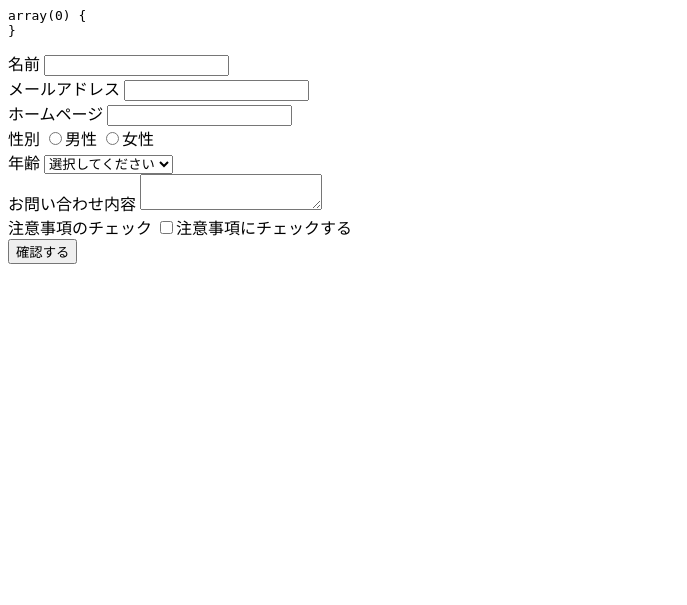
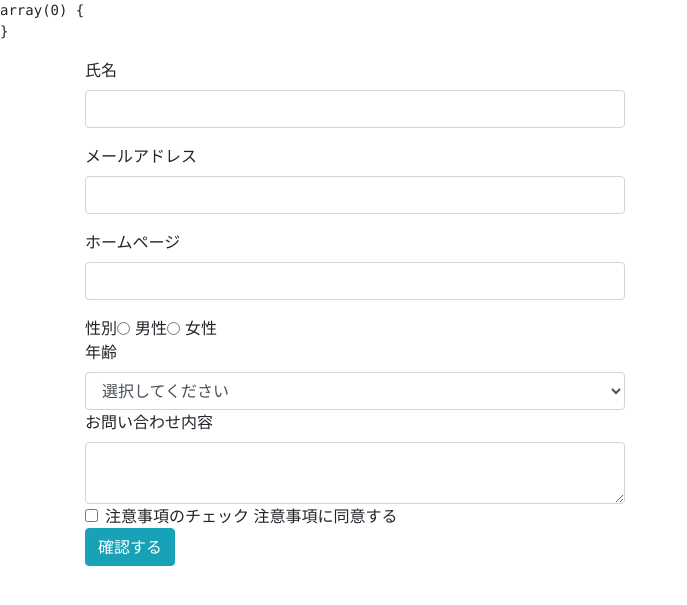
Before and after one commit to tetsu-upstr/PHP_TEST, a PHP site: page /input.php in a window 1280 px wide. Shown: the top 605 px of the page, without its empty margins (0-687 px from the left). Run offline with PHP 8.4, Linux system fonts and the light colour scheme; data that the repository does not hold is empty.

Commit message:
お問い合せフォームブートストラップ

```diff
--- a/input.php
+++ b/input.php
@@ -36,13 +36,19 @@ if (!empty($_POST['btn_submit'])) {
 
 ?>
 
-<!DOCTYPE html>
+<!doctype html>
 <html lang="ja">
   <head>
-  <meta charset="UTF-8">
-  <meta name="viewport" content="width=device-width, initial-scale=1.0">
-  <title>form</title>
+    <!-- Required meta tags -->
+    <meta charset="utf-8">
+    <meta name="viewport" content="width=device-width, initial-scale=1, shrink-to-fit=no">
+
+    <!-- Bootstrap CSS -->
+    <link rel="stylesheet" href="https://stackpath.bootstrapcdn.com/bootstrap/4.4.1/css/bootstrap.min.css" integrity="sha384-Vkoo8x4CGsO3+Hhxv8T/Q5PaXtkKtu6ug5TOeNV6gBiFeWPGFN9MuhOf23Q9Ifjh" crossorigin="anonymous">
+
+    <title>Hello, world!</title>
   </head>
+
 <body>
 
 <!-- 確認画面 -->
@@ -120,22 +126,36 @@ $token = $_SESSION['csrfToken'];
   </ul>
   <?php endif ;?>
 
+  <div class="container">
+    <div class="row">
+      <div class="col-md-6">
         <form method="POST" action="input.php">
-  名前
-  <input type="text" name="your_name" value="<?php echo h($_POST['your_name']); ?>">
-  <br>
-  メールアドレス
-  <input type="email" name="email" value="<?php echo h($_POST['email']); ?>">
-  <br>
-  ホームページ
-  <input type="url" name="url" value="<?php echo h($_POST['url']); ?>">
-  <br>
-  性別
-  <input type="radio" name="gender" value="0">男性</input>
-  <input type="radio" name="gender" value="1">女性</input>
-  <br>
-  年齢
-  <select name="age">
+
+      <div class="form-group">
+        <label for="your_name">氏名</label>
+        <input type="text" class="form-control" id="your_name" name="your_name" value="<?php echo h($_POST['your_name']); ?>" required>
+      </div>
+
+      <div class="form-group">
+        <label for="emai">メールアドレス</label>
+        <input type="email" class="form-control" id="email" name="email" value="<?php echo h($_POST['email']); ?>" required>
+      </div>
+
+      <div class="form-group">
+        <label for="url">ホームページ</label>
+        <input type="url" class="form-control" id="url"  name="url" value="<?php echo h($_POST['url']); ?>" required>
+      </div>
+
+  <div class="form-check form-check-inline">性別
+  <input class="form-check-input" id="gender1" type="radio" name="gender" value="male">
+  <label class="form-check-label" for="gender1">男性</label>
+  <input class="form-check-input" id="gender2" type="radio" name="gender" value="female">
+  <label class="form-check-label" for="gender2">女性</label>
+  </div>
+
+  <div class="from-group">
+    <label for="age">年齢</label>
+    <select class="form-control" id="age" name="age">
       <option value="">選択してください</option>
       <option value="1">〜19歳</option>
       <option value="2">20歳〜29歳</option>
@@ -144,17 +164,31 @@ $token = $_SESSION['csrfToken'];
       <option value="5">50歳〜59歳</option>
       <option value="6">60歳〜</option>
     </select>
-  <br>
-  お問い合わせ内容
-  <textarea name="contact" value="<?php echo h($_POST['contact']); ?>"></textarea>
-  <br>
-  注意事項のチェック
-  <input type="checkbox" name="caution" value="1">注意事項にチェックする
-  <br>
-  <input type="submit" name="btn_confirm" value="確認する">
+  </div>
+
+  <div class="form-grorp">
+    <label for="contact">お問い合わせ内容</label>
+    <textarea class="form-control" id="contact" row="3" name="contact" value="<?php echo h($_POST['contact']); ?>"></textarea>
+  </div>
+
+  <div class="form-check">
+    <input class="form-check-input" type="checkbox" id="caution" value="1">注意事項のチェック
+    <label class="form-check-label" for="caution">注意事項に同意する</label>
+  </div>
+  <input class="btn btn-info" type="submit" name="btn_confirm" value="確認する">
   <input type="hidden" name="csrf" value="<?php echo $token; ?>">
   </form>
+
+    </div>
+  </div>
+</div>
+
 <?php endif; ?>
 
+<!-- Optional JavaScript -->
+    <!-- jQuery first, then Popper.js, then Bootstrap JS -->
+    <script src="https://code.jquery.com/jquery-3.4.1.slim.min.js" integrity="sha384-J6qa4849blE2+poT4WnyKhv5vZF5SrPo0iEjwBvKU7imGFAV0wwj1yYfoRSJoZ+n" crossorigin="anonymous"></script>
+    <script src="https://cdn.jsdelivr.net/npm/popper.js@1.16.0/dist/umd/popper.min.js" integrity="sha384-Q6E9RHvbIyZFJoft+2mJbHaEWldlvI9IOYy5n3zV9zzTtmI3UksdQRVvoxMfooAo" crossorigin="anonymous"></script>
+    <script src="https://stackpath.bootstrapcdn.com/bootstrap/4.4.1/js/bootstrap.min.js" integrity="sha384-wfSDF2E50Y2D1uUdj0O3uMBJnjuUD4Ih7YwaYd1iqfktj0Uod8GCExl3Og8ifwB6" crossorigin="anonymous"></script>
   </body>
 </html>
```
Lines whose indentation alone changed are shown as unchanged.
